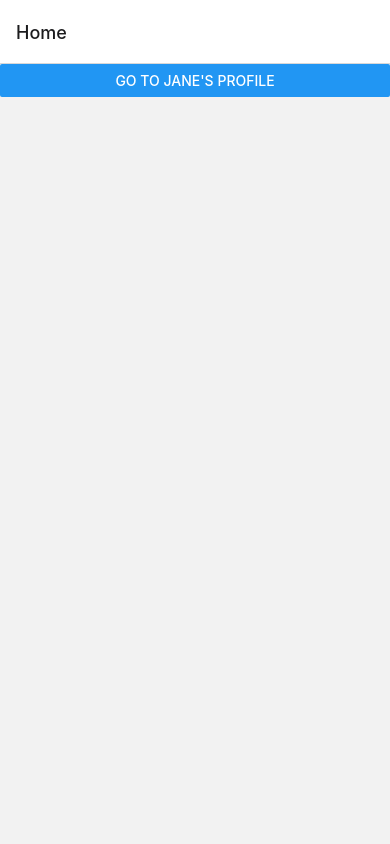
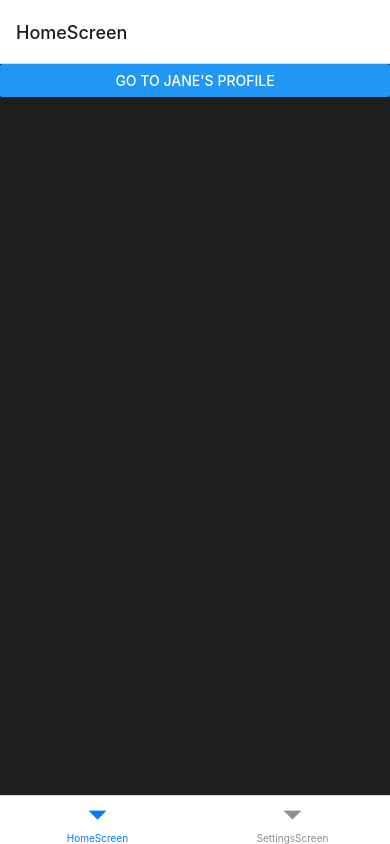
Before and after one commit to chu-joel/transport, a React Native app: screen /HomeScreen in a window 390 px wide. Built offline with nearby package versions, Linux system fonts and the light colour scheme.

Commit message:
Added basic navigation bar and started on styling

```diff
--- a/App.js
+++ b/App.js
@@ -1,10 +1,11 @@
-import { StatusBar } from 'expo-status-bar';
 import { StyleSheet, Text, View, Button} from 'react-native';
-import * as React from 'react';
 import { NavigationContainer } from '@react-navigation/native';
 import { createNativeStackNavigator } from '@react-navigation/native-stack';
 import { TransitScreen } from './src/pages/transit';
 import { HomeScreen } from './src/pages/home';
+import { mainTheme } from './src/styles/styles';
+import { MyTabs } from './src/navigation/navigation';
+import * as React from 'react';
 
 
 export default function App() {
@@ -20,9 +21,10 @@ const Stack = createNativeStackNavigator();
 
 const MyStack = () => {
   return (
-    <NavigationContainer>
-      <Stack.Navigator>
-        <Stack.Screen name="Home" component={HomeScreen}/>
+    <NavigationContainer theme= { mainTheme }>
+      <Stack.Navigator >
+        <Stack.Screen name="MyTabs"component={MyTabs} options={{ headerShown: false }}/>
+        <Stack.Screen name="HomeScreen"component={HomeScreen}/>
         <Stack.Screen name="Transit" component={TransitScreen}/>
       </Stack.Navigator>
     </NavigationContainer>
--- /dev/null
+++ b/index.js
@@ -0,0 +1,6 @@
+
+import {AppRegistry} from 'react-native';
+import App from './App';
+import {name as appName} from './app.json';
+
+AppRegistry.registerComponent(appName, () => App);
--- /dev/null
+++ b/src/navigation/navigation.js
@@ -0,0 +1,14 @@
+import { createBottomTabNavigator } from '@react-navigation/bottom-tabs';
+import { HomeScreen } from '../pages/home';
+import { SettingsScreen } from '../pages/settings';
+
+const Tab = createBottomTabNavigator();
+
+export function MyTabs() {
+  return (
+    <Tab.Navigator>
+      <Tab.Screen name="HomeScreen"component={HomeScreen} />
+      <Tab.Screen name="SettingsScreen" component={SettingsScreen} />
+    </Tab.Navigator>
+  );
+}
--- a/src/pages/home.js
+++ b/src/pages/home.js
@@ -1,12 +1,19 @@
-import { StyleSheet, Text, View, Button} from 'react-native';
+import { Button} from 'react-native';
+import { View, Text, StyleSheet } from 'react-native';
+import { styles } from '../styles/styles';
+import * as React from 'react';
+
 export const HomeScreen = ({ navigation }) => {
     return (
+      <View style = {styles.div}>
         <Button
-        title="Go to Jane's profile"
-        onPress={() =>
-          navigation.navigate('Transit', { name: 'Jane' })
-        }
-      />
+          title="Go to Jane's profile"
+          onPress={() =>
+            navigation.navigate('Transit', { name: 'Jane' })
+          }
+        />
+     </View>
+
 
     );
   };
--- a/src/pages/settings.js
+++ b/src/pages/settings.js
@@ -0,0 +1,7 @@
+import { StyleSheet, Text, View, Button} from 'react-native';
+export const SettingsScreen = ({ navigation, route }) => {
+    return (
+
+            <Text><p>"Settings screen"</p></Text>
+        )
+  };
--- a/src/pages/transit.js
+++ b/src/pages/transit.js
@@ -3,7 +3,7 @@ export const TransitScreen = ({ navigation, route }) => {
     return (
             <Button title = "Some button to click on"
             onPress={() =>
-            navigation.navigate('Home')
+            navigation.navigate('HomeScreen')
 
             }
             />
--- a/src/styles/styles.js
+++ b/src/styles/styles.js
@@ -1,8 +1,17 @@
-const styles = StyleSheet.create({
-    container: {
-      flex: 1,
-      backgroundColor: '#fff',
-      alignItems: 'center',
-      justifyContent: 'center',
-    },
-  });
+import { View, Text, StyleSheet } from 'react-native';
+import * as React from 'react';
+import { NavigationContainer, DefaultTheme } from '@react-navigation/native';
+
+export const styles = StyleSheet.create({
+    div: {
+      backgroundColor: '#000000',
+    }
+});
+
+export const mainTheme = {
+  ...DefaultTheme,
+  colors: {
+    ...DefaultTheme.colors,
+    background: '#1E1E1E'
+  }
+};
```
Also changed, not shown: package.json (+7 -1 lines), src/components/mainMap.js (added).
